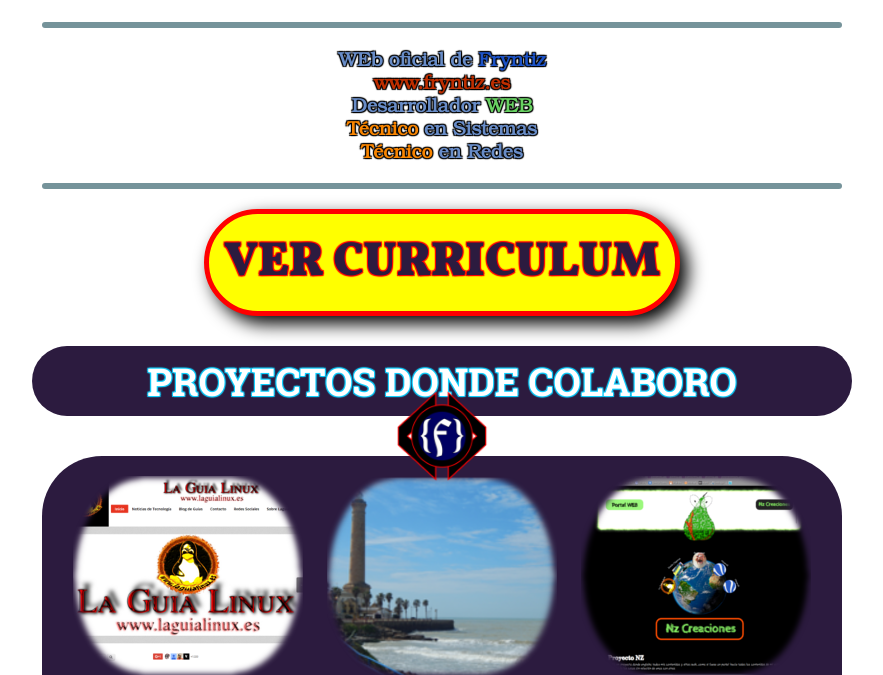
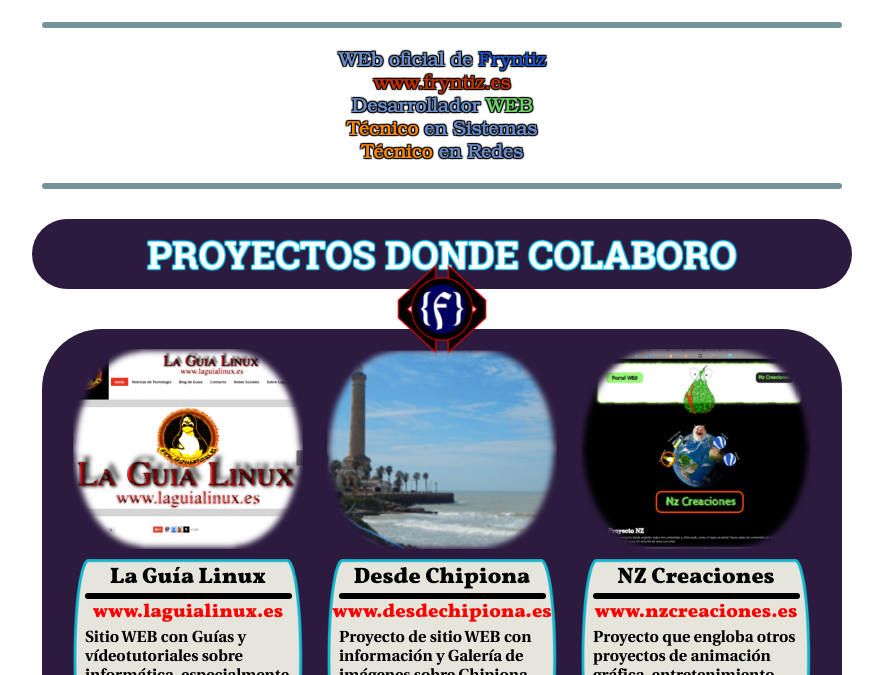
Before and after one commit to raupulus/www.fryntiz.es, a PHP site: page / in a window 1280 px wide. Shown: the part 588-1263 px from the top of the page, without its empty margins (198-1081 px from the left). Run offline with PHP 8.4, Linux system fonts and the light colour scheme; some libraries are stand-ins or nearby versions.

Commit message:
Remove block

```diff
--- a/contenido.php
+++ b/contenido.php
@@ -1,9 +1,3 @@
-
-    <DIV id="verCurriculum">
-        <A class="A_sinDecorar" href="http://www.curriculum.fryntiz.es" title="Curriculum Raúl Caro Pastorino - Fryntiz" target="_blank"><P>VER CURRICULUM</P></A>
-    </DIV>
-
-
 <!--
 -------------------------------
          Proyectos
```
